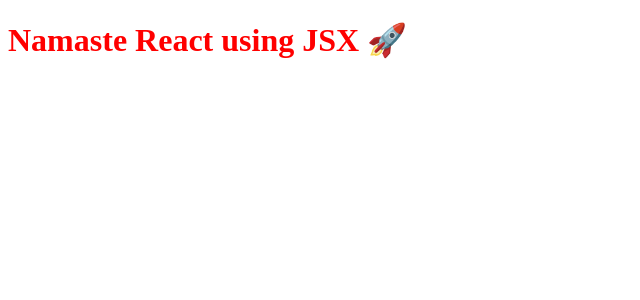
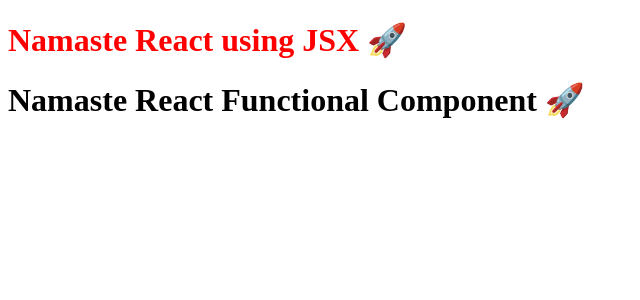
Before and after one commit to chetan118/namaste-dev, a React (Vite) app in the folder namaste-react/: page / in a window 1280 px wide. Shown: the top 300 px of the page, without its empty margins (0-640 px from the left). Built offline with nearby package versions, Linux system fonts and the light colour scheme.

Commit message:
React Episode 3 - Component Composition
Signed-off-by: Chetan Sakpal <chetan.sakpal@gmail.com>

```diff
--- a/namaste-react/App.js
+++ b/namaste-react/App.js
@@ -1,16 +1,21 @@
 import React from "react";
 import ReactDOM from "react-dom/client";
 
-// React Element
-const heading = (<h1 id="heading" className="heading" key="jsxHeading" tabIndex={5}>Namaste React using JSX 🚀</h1>);
+// React Component
+const Title = () => (
+  <h1 id="heading" className="heading" key="jsxHeading" tabIndex="5">
+    Namaste React using JSX 🚀
+  </h1>
+);
 
-// React Component
-const HeadingComponent = () => {
-  return <h1>Namaste React Functional Component 🚀</h1>;
-}
-
-const HeadingComponent2 = () => <h1 className="heading">Namaste React Functional Component 🚀</h1>;
+// React Component Composition
+const HeadingComponent = () => (
+  <div id="container">
+    <Title />
+    <h1>Namaste React Functional Component 🚀</h1>
+  </div>
+);
 
 const root = ReactDOM.createRoot(document.getElementById("root"));
 
-root.render(heading);
+root.render(<HeadingComponent />);
```
Also changed, not shown: namaste-react/Notes/S01E03 - Laying the foundation.md (+7 -0 lines).
